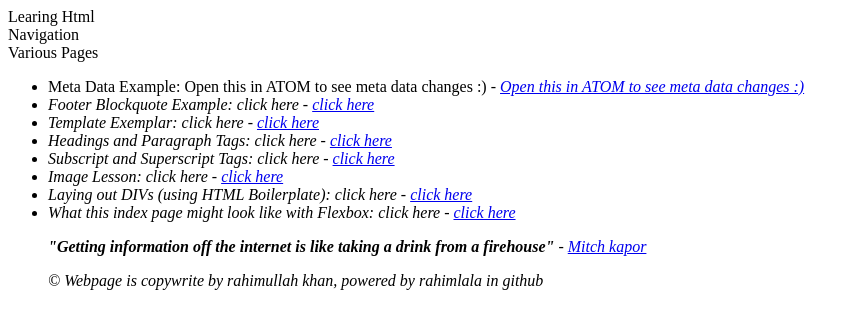
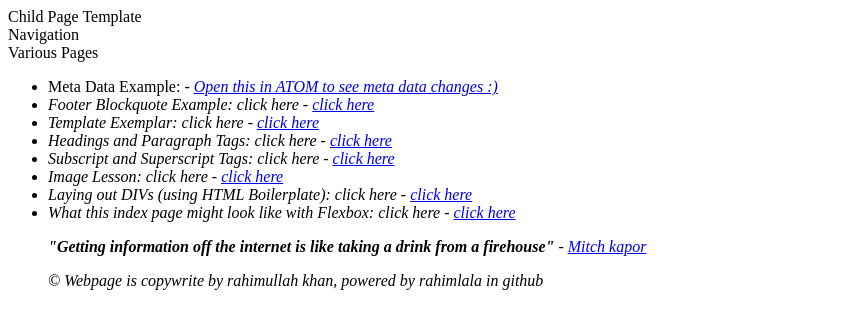
Before and after one commit to Rahimullah-Sadiqi/leadership-promotion, a plain HTML site: page index.html in a window 1280 px wide. Shown: the whole page, without its empty margins (0-860 px from the left). Drawn offline with Linux system fonts and the light colour scheme.

Commit message:
Update index.html

```diff
--- a/index.html
+++ b/index.html
@@ -31,13 +31,13 @@
 
 
     <body>
-          <header>Learing Html</header>
+          <header>Child Page Template</header>
           <nav>
             <header>Navigation</header>
             <section>
                 <header>Various Pages</header>
                 <ul style="list-style-type:disc">
-                    <li>Meta Data Example: Open this in ATOM to see meta data changes :)
+                    <li>Meta Data Example:
                      <em>- <a href="https://qehs-websites.github.io/LearningHTML.github.io/childPages/MetaData.html" target="_blank"
                         > Open this in ATOM to see meta data changes :)</a>
                     <li>Footer Blockquote Example: click here
```
